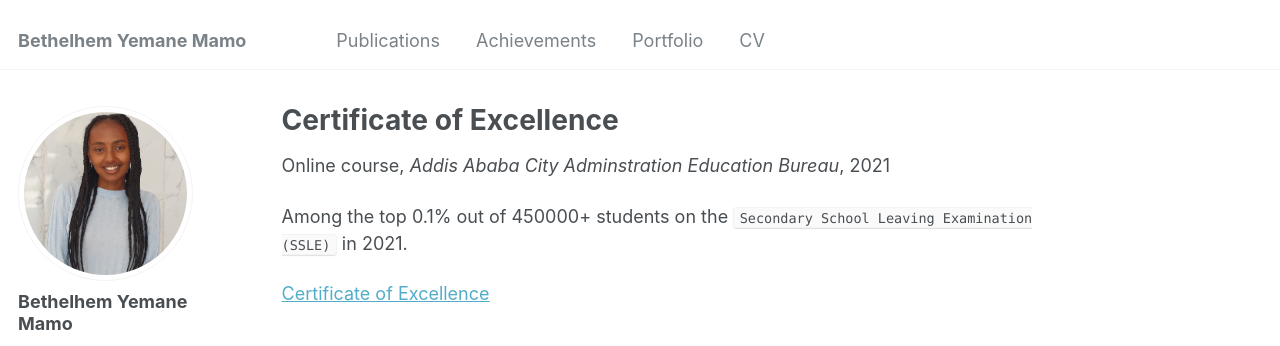
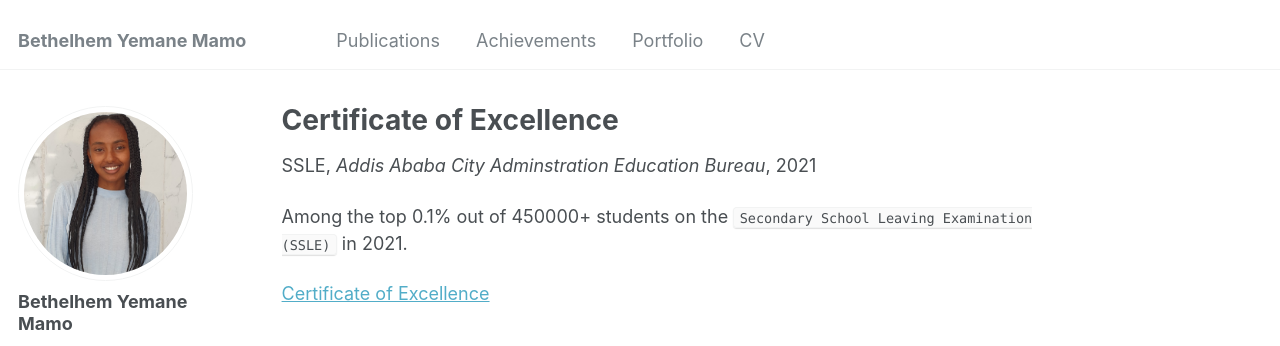
Before and after one commit to Betabravah/betabravah.github.io, a Jekyll site: the page built from _achievements/certificate-of-excellence.md, in a window 1280 px wide and 1012 px high. Shown: the top 346 px of the window. Built offline with Jekyll 4.4.1, drawn with Linux system fonts in a browser that asks for light colours; some web fonts are replaced.

Commit message:
fix: modify ssle

```diff
--- a/_achievements/certificate-of-excellence.md
+++ b/_achievements/certificate-of-excellence.md
@@ -1,7 +1,7 @@
 ---
 title: "Certificate of Excellence"
 collection: achievements
-type: "Online course"
+type: "SSLE"
 permalink: /achievements/certificate-of-excellence
 venue: "Addis Ababa City Adminstration Education Bureau"
 date: 2021-04-15
```
